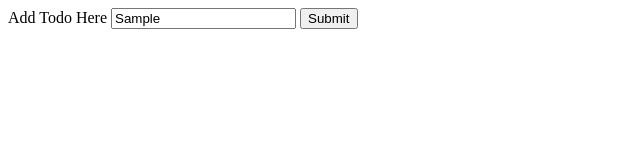
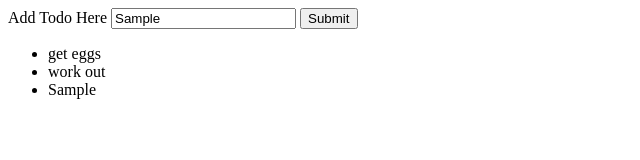
Before and after one commit to kevinawilde/intro-to-javascript, a plain HTML site: page index.html in a window 1280 px wide. Both pictures are taken after typing "Sample" into the empty fields and a click on the button "Submit". Shown: the whole page, without its empty margins (0-640 px from the left). Drawn offline with nearby package versions, Linux system fonts and the light colour scheme.

Commit message:
functionality works, needs styling

```diff
--- a/index.html
+++ b/index.html
@@ -13,23 +13,25 @@
 			<input type="text" class="form-control" id="todoListCreator" aria-describedby="emailHelp" placeholder="Get Eggs">
 			<button onclick="addToList()" type="submit" class="btn btn-primary">Submit</button>
 		</div>
-		<div id="list">
+		<div>
+			<ul id="list">
+
+			</ul>
 
 		</div>
 
 		<script>
-			let todoArray = [];
+			let todoArray = ["get eggs","work out"];
 			let addToList = () => {
-		        todoArray.push(document.queryselector('#todoCreator'))
+		        let selection = "<li>" + document.getElementById("todoListCreator").value + "</li>";
+		        todoArray.push(selection);
+		        document.getElementById("list").innerHTML += selection;
 			};
-			let printThis = "";
-			let printer = () => {
-				for(let i = 0; i<todoArray.length; i++;){
-					printThis += "<br>"+todoArray[i];
-				}
-				return printThis;
-			}
-			document.getElementById("list").innerHTML = printer();
+
+			for (var i = 0; i < todoArray.length; i++) {
+			       itemList = "<li>" + todoArray[i] + "</li>";
+			       document.getElementById("list").innerHTML += itemList;
+			  }
 		</script>
 	</body>
 </html>
```
